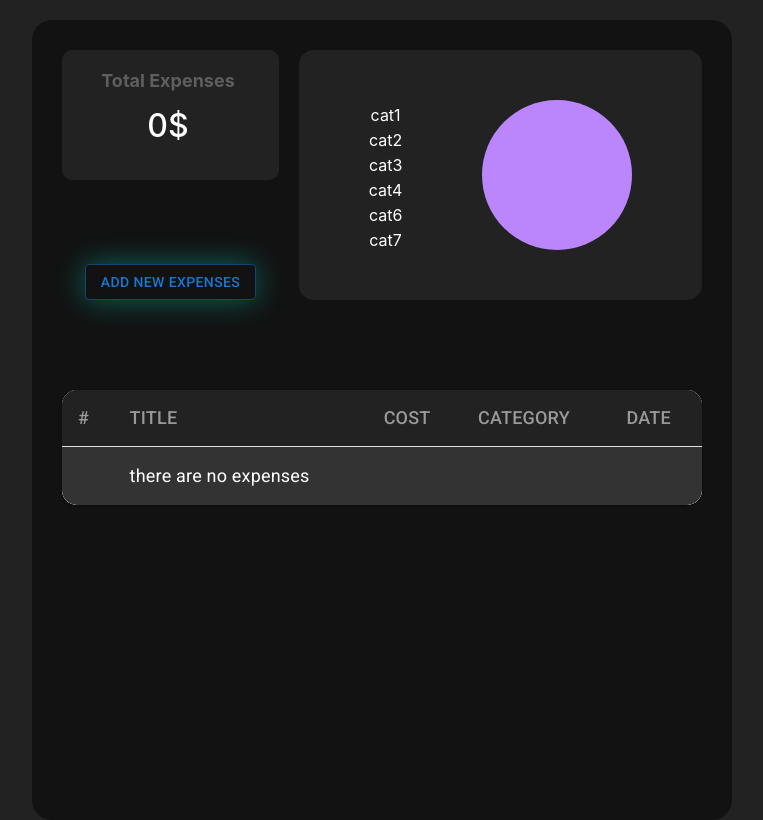
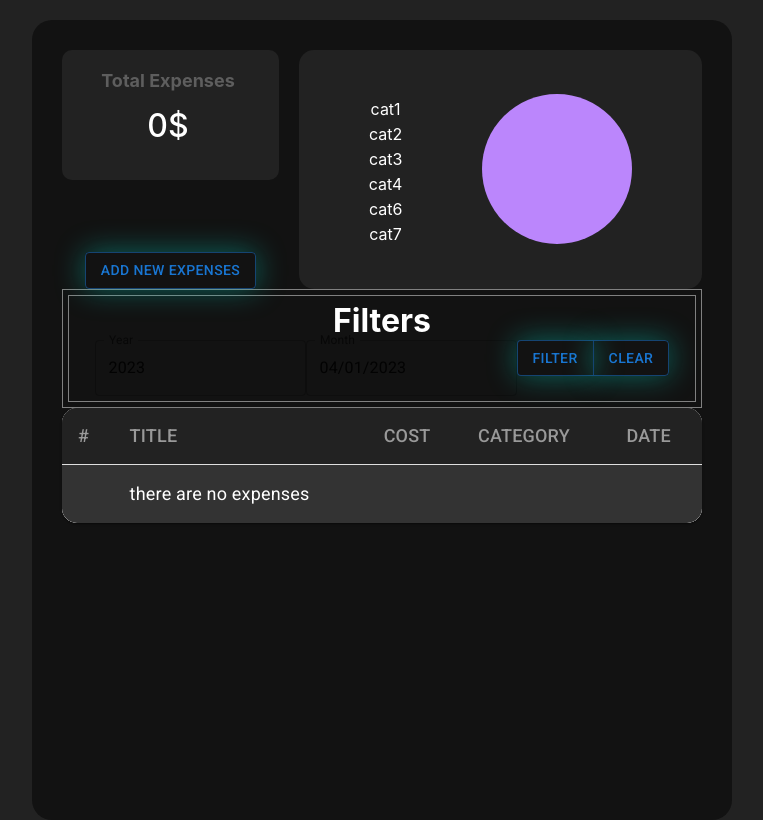
Before and after one commit to srjuchenko/expense-manager, a React (Create React App) app: page / in a window 1280 px wide. Shown: the whole page, without its empty margins (258-1021 px from the left). Built offline with nearby package versions, Linux system fonts and the light colour scheme.

Commit message:
add filters (#12)

```diff
--- a/package.json
+++ b/package.json
@@ -6,9 +6,11 @@
     "@emotion/react": "^11.10.5",
     "@emotion/styled": "^11.10.5",
     "@mui/material": "^5.11.7",
+    "@mui/x-date-pickers": "^5.0.17",
     "@testing-library/jest-dom": "^5.16.5",
     "@testing-library/react": "^13.4.0",
     "@testing-library/user-event": "^13.5.0",
+    "dayjs": "^1.11.7",
     "react": "^18.2.0",
     "react-dom": "^18.2.0",
     "react-scripts": "5.0.1",
--- a/src/App.js
+++ b/src/App.js
@@ -5,6 +5,7 @@ import TotalExpenses from "./components/TotalExpenses/TotalExpenses";
 import ExpenseTable from "./components/ExpenseTable/ExpenseTable";
 import PieChart from "./components/PieChart/PieChart";
 import NewExpenses from './components/NewExpenses/NewExpenses'
+import Filters from "./components/Filters/Filters";
 
 function App() {
   const [expenses, setExpenses] = useState([]);
@@ -36,6 +37,9 @@ function App() {
         </div>
         <PieChart />
       </div>
+      <div className="filters">
+        <Filters onUpdateExpense={updateExpenseHandler} />
+      </div>
       <div className="bottom">
         <ExpenseTable expenses={expenses} />
       </div>
--- /dev/null
+++ b/src/components/Filters/Filters.css
@@ -0,0 +1,5 @@
+.filters {
+    border: 1px solid gray;
+    padding: 5px;
+    color: white;
+}
--- /dev/null
+++ b/src/components/Filters/Filters.js
@@ -0,0 +1,57 @@
+import { useState } from 'react';
+import { Button, ButtonGroup } from "@mui/material";
+import Storage from "../../utils/Storage";
+import TextField from '@mui/material/TextField';
+import { DatePicker } from '@mui/x-date-pickers/DatePicker';
+import { LocalizationProvider } from '@mui/x-date-pickers/LocalizationProvider';
+import { AdapterDayjs } from '@mui/x-date-pickers/AdapterDayjs';
+import dayjs from 'dayjs';
+import "./Filters.css";
+
+const clear = async(onUpdateExpense) => {
+    const data = await Storage.getItems()
+    onUpdateExpense(data)
+}
+
+const updateFilter = async(onUpdateExpense, value) => {
+    let data = await Storage.getItems()
+    const date = new Date(value)
+    data = data.filter(d => new Date(d.date).getYear() == date.getYear()
+                            && new Date(d.date).getMonth() == date.getMonth());
+    onUpdateExpense(data)
+}
+
+function Filters(props) {
+    const [value, setValue] = useState(dayjs('2023-04'));
+    return (
+        <div className="filters">
+            <h1>Filters</h1>
+            <LocalizationProvider dateAdapter={AdapterDayjs}>
+                <DatePicker
+                    views={['year']}
+                    label="Year"
+                    value={value}
+                    onChange={(newValue) => {
+                        setValue(newValue);
+                    }}
+                    renderInput={(params) => <TextField {...params} helperText={null} />}
+                />
+                <DatePicker
+                    views={['month']}
+                    label="Month"
+                    value={value}
+                    onChange={(newValue) => {
+                        setValue(newValue);
+                    }}
+                    renderInput={(params) => <TextField {...params} helperText={null} />}
+                />
+            </LocalizationProvider>
+            <ButtonGroup variant="outlined" aria-label="outlined button group">
+                <Button onClick={() => updateFilter(props.onUpdateExpense, value)}>Filter</Button>
+                <Button onClick={() => clear(props.onUpdateExpense)}>Clear</Button>
+            </ButtonGroup>
+        </div>
+      );
+}
+
+export default Filters;
```
